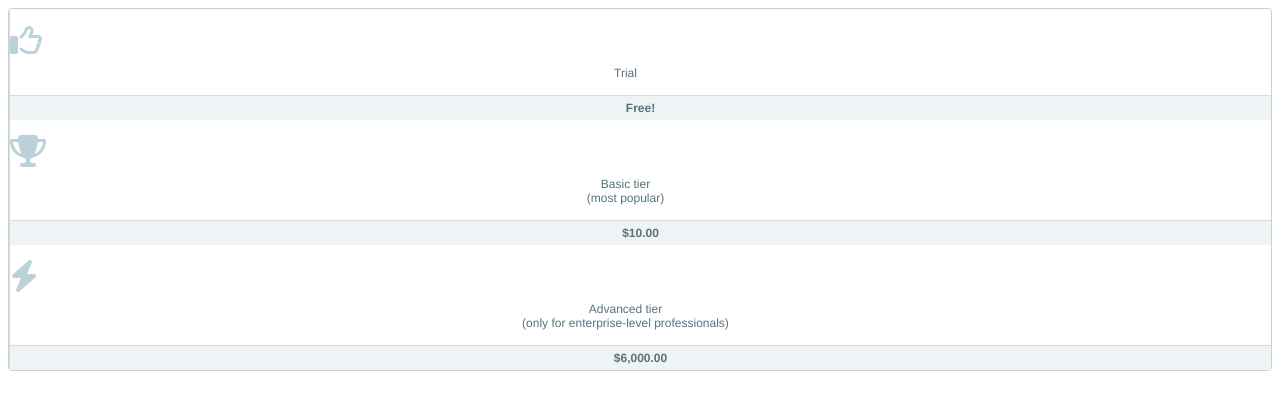
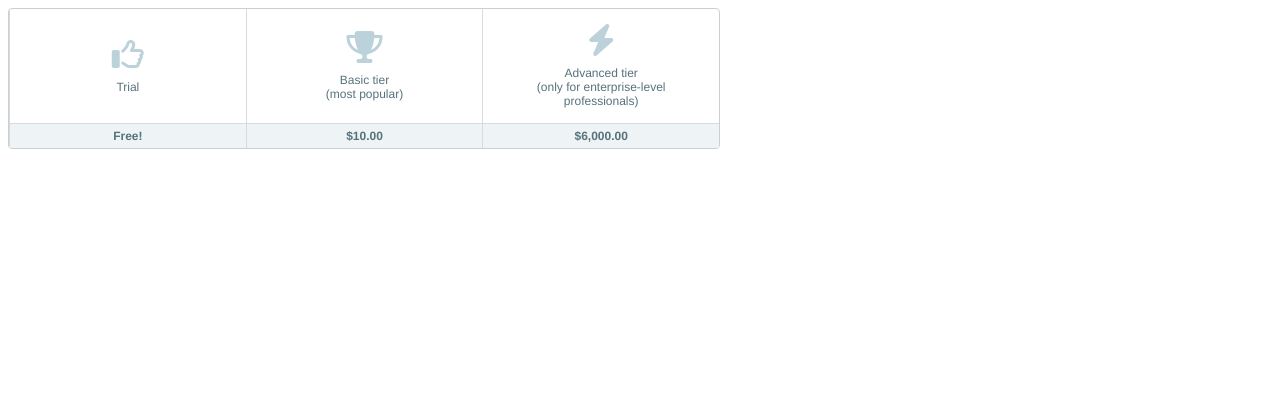
Before and after one commit to Kenzie-Academy-Brasil-Developers/cartas-flexbox-sprint-2-wallacesfos, a plain HTML site: page index.html in a window 1280 px wide. Drawn offline with Linux system fonts and the light colour scheme.

Commit message:
feito att

```diff
--- a/index.html
+++ b/index.html
@@ -13,7 +13,7 @@
 	<div class="cardGroup">
 		<div class="card cardGroup__card">
 			<div class="card__description cardGroup__cardDescription">
-				<div class="icon fa fa-thumbs-o-up card__descriptionIcon"></div>
+				<div class="icon fa fa-thumbs-o-up card__descriptionIcon icone"></div>
 				<div class="card__descriptionText">Trial</div>
 			</div>
 			<div class="card__price">Free!</div>
--- a/src/cards.css
+++ b/src/cards.css
@@ -6,18 +6,25 @@ html {
     background-color: #FFFFFF;
 }
 
-.icon {color: #BCD2DA;}
+.icon {color: #BCD2DA; }
 
 .card {
     /* display, flex-direction */
     border: 1px solid #CAD0D2;
     border-radius: 4px;
     overflow: hidden;
+    display: flex;
+    flex-direction: column;
+    justify-content: center;
 }
 
 .card__description {
     /* display, flex-direction, justify-content, align-items */
     padding: 15px 0;
+    display: flex;
+    flex-direction: column;
+    justify-content: center;
+    align-items: center;
 }
 
 .card__descriptionIcon {font-size: 32px; margin-bottom: 10px;}
@@ -45,11 +52,14 @@ html {
     border: 1px solid #CAD0D2;
     border-radius: 4px;
     overflow: hidden;
+    display: flex;
   }
 
     .cardGroup__card {
       /* flex-grow, flex-shrink, flex-basis */
-
+      flex-grow: 3;
+      flex-shrink: 3;
+      flex-basis: 33.3%;
       border: none;
       border-radius: 0;
     }
@@ -60,4 +70,21 @@ html {
 
     .cardGroup__cardDescription {
       /* flex-grow, flex-shrink, flex-basis */
+      flex-basis: 100%;
+      flex-grow: 1;
+      flex-shrink: 1;
+
     }
+
+      /* Medium devices (smarthphones, tablets, 768px and up)*/
+      @media (max-width: 768px) {
+        .cardGroup{
+          max-width: 320px;
+        }
+      }
+
+      @media (min-width: 769px) {
+        .cardGroup{
+          max-width: 710px;
+        }
+      }
```
